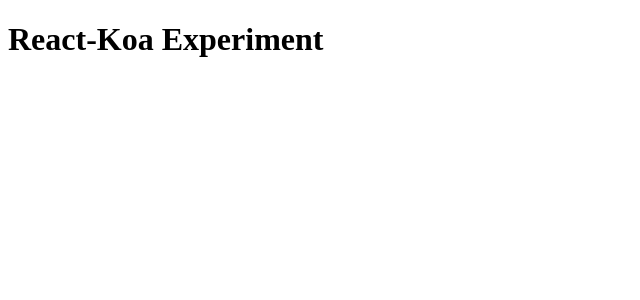
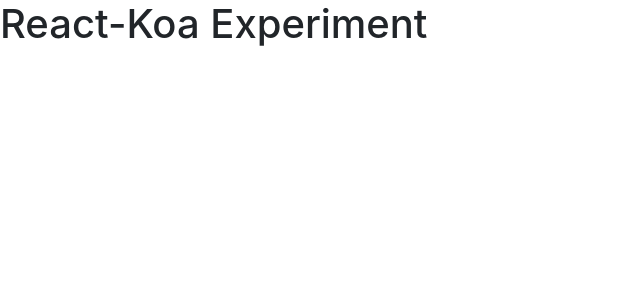
Before and after one commit to rthornton128/react-koa, a React app: page / in a window 1280 px wide. Shown: the top 300 px of the page, without its empty margins (0-640 px from the left). Built offline with nearby package versions, Linux system fonts and the light colour scheme.

Commit message:
Import bootstap into app

```diff
--- a/src/App.js
+++ b/src/App.js
@@ -1,3 +1,5 @@
+import './App.scss'
+
 export function App() {
     return <div id="app">
         <h1>React-Koa Experiment</h1>
--- /dev/null
+++ b/src/App.scss
@@ -0,0 +1 @@
+@import "~bootstrap/scss/bootstrap";
```
